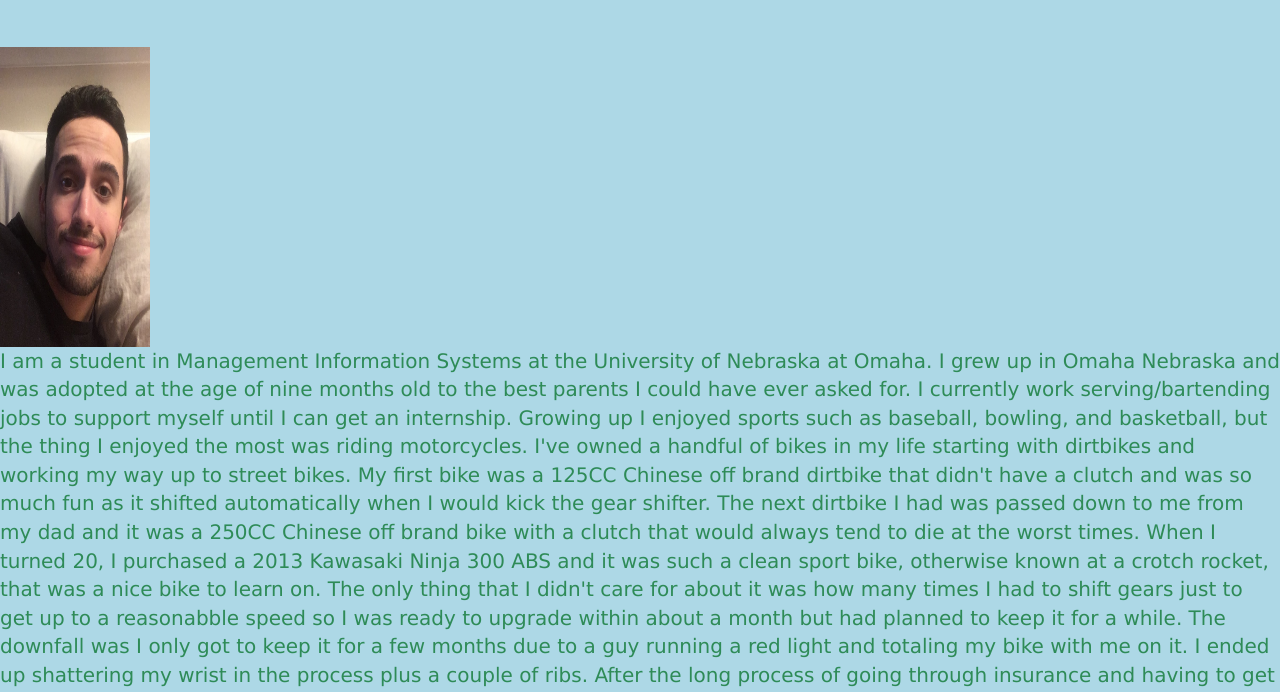
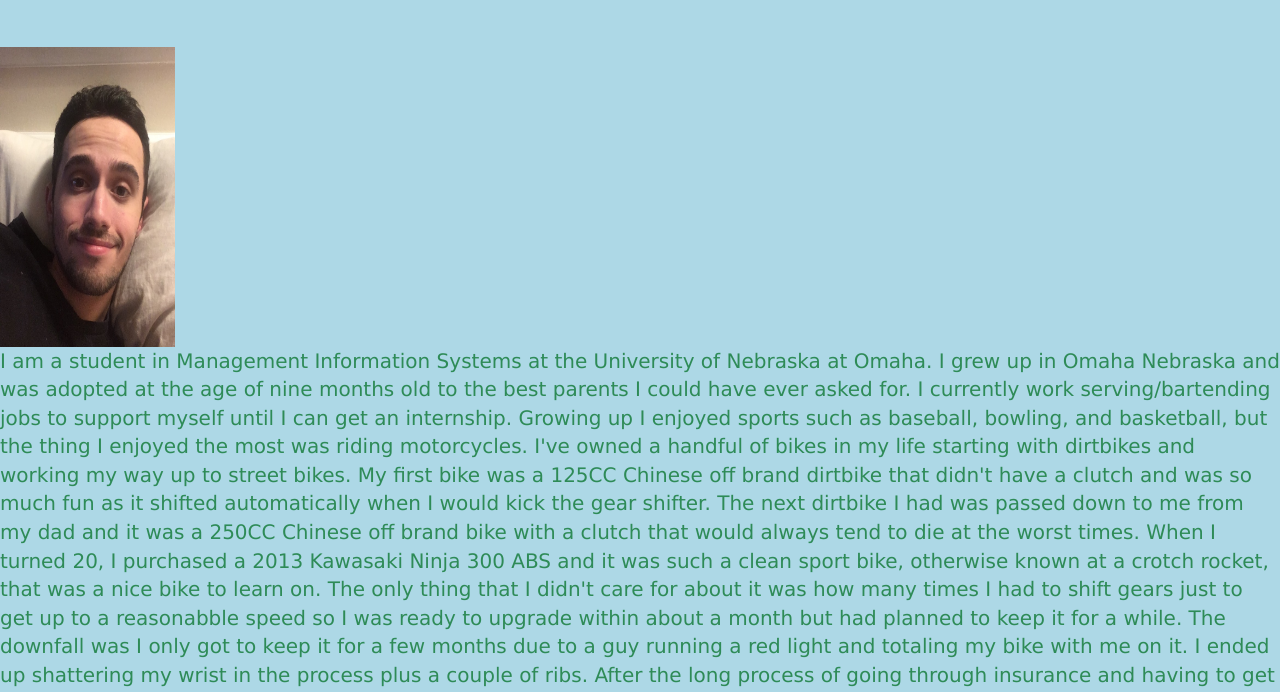
Before and after one commit to NicholasWade/mysite, a plain HTML site: page index.html in a window 1280 px wide. Shown: the part 103-795 px from the top of the page. Drawn offline with nearby package versions, Linux system fonts and the light colour scheme.

Commit message:
new index

```diff
--- a/index.html
+++ b/index.html
@@ -21,7 +21,7 @@
   <div id="wrapper">
       <section>
 
-          <img alt="Image of Me" src="wade.jpg" style="width:150px;height:300px;"/>
+          <img alt="Image of Me" src="wade.jpg" style="width:175px;height:300px;"/>
             <br>
             <p>
 
```
